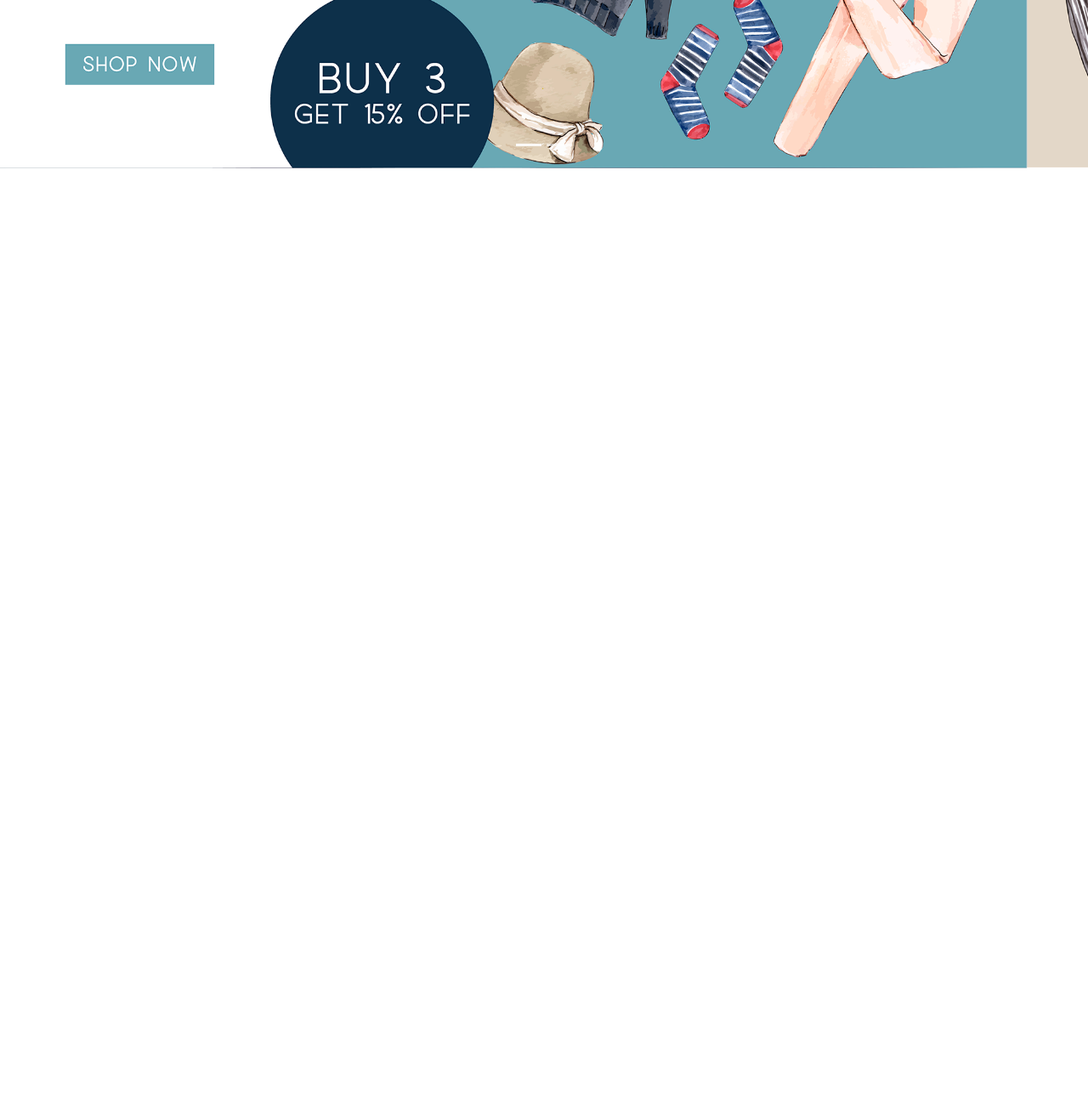
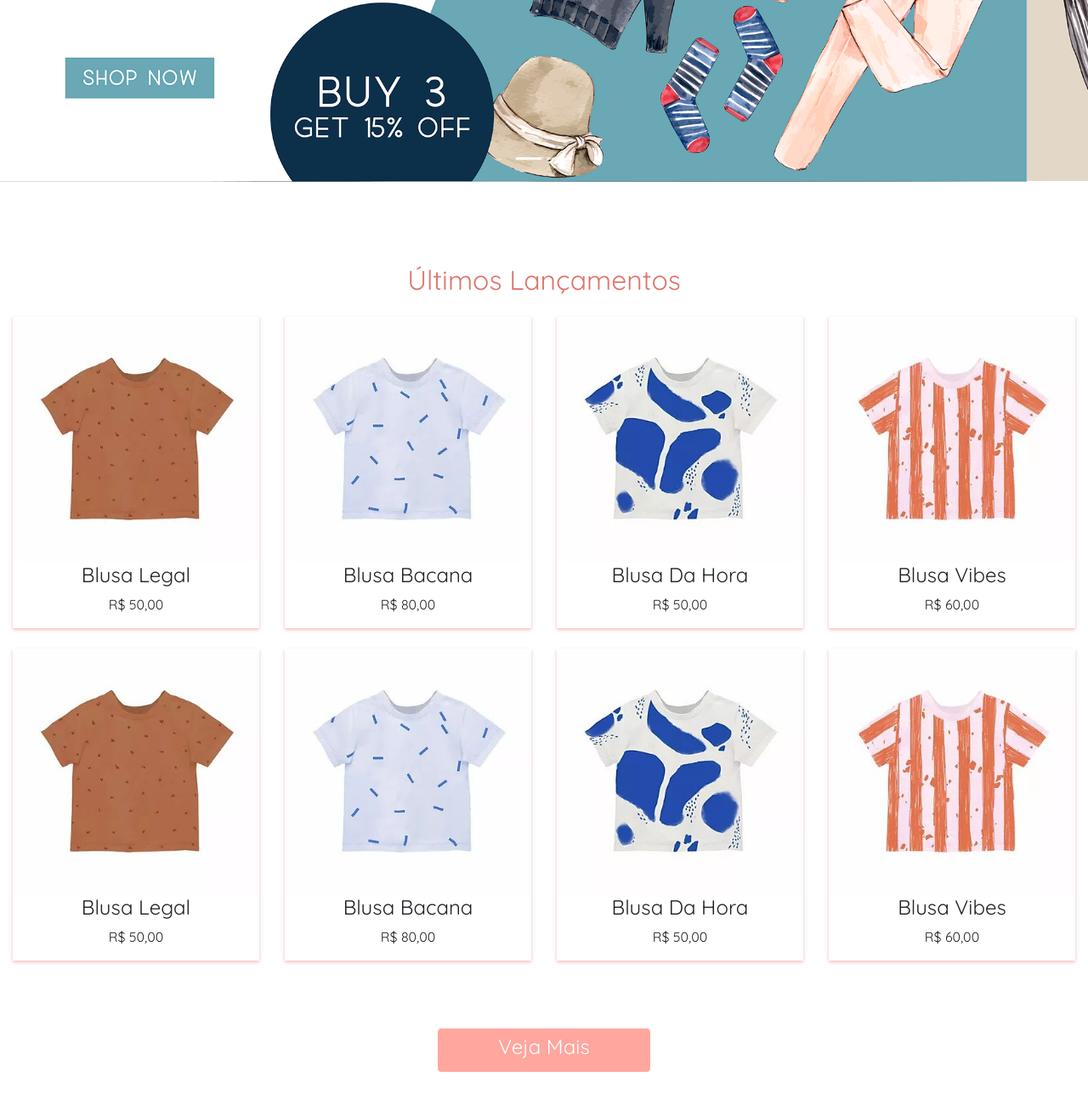
Before and after one commit to leehsanttana/loja-template, a plain HTML site: page index.html in a window 1280 px wide. Shown: the part 786-2086 px from the top of the page at 85% size. Before the commit the page ends 1032 px from the top, so only its background shows below. Drawn offline with nearby package versions, Linux system fonts and the light colour scheme.

Commit message:
adicionando a sessão de produtos no corpo do template

```diff
--- a/css/style.css
+++ b/css/style.css
@@ -1,7 +1,8 @@
 @import url('https://fonts.googleapis.com/css2?family=Quicksand&display=swap');
 
 :root{
-    --bg-nag: #fff9e8;
+    --bg-nav: #fff9e8;
+    --bg-body: #fffdf7;
     --link-color: #FFA69E;
     --link-color-hover: #dd766d;
     --color-tittle: #dd766d;
@@ -11,7 +12,7 @@ body{
     font-family: 'Quicksand', sans-serif !important;
 }
 
-h1{
+h1, h2{
     color: var(--color-tittle);
 }
 
@@ -23,7 +24,11 @@ h1{
 }
 
 .bg-nav{
-    background: var(--bg-nag);
+    background: var(--bg-nav);
+}
+
+.bg-body{
+    background: var(--bg-body);
 }
 
 .nav-link{
@@ -66,7 +71,58 @@ h1{
 .slide {
     margin:0px !important;
    padding: 0px !important;
-  }
+}
+
+.box-product{
+    width: 350px;
+    background: #fff;
+    text-align: center;
+    position: relative;
+}
+
+.box-product-inner{
+    width: 100%;
+    height: 100%;
+    top: 0;
+    position: absolute;
+    transition: .3s ease-in-out;
+}
+
+.botao{
+    visibility: hidden;
+    opacity: 0;
+    width: 200px;
+    position: relative;
+    bottom: -100%;
+    font-size: .9em;
+    transition: .3s ease-in-out !important;
+}
+
+.box-product-inner:hover{
+    background: rgba(255, 249, 232, .5);
+}
+
+.box-product-inner:hover .botao{
+    opacity: 1;
+    bottom: -50%;
+    visibility: visible;
+}
+
+.b-shadow{
+    box-shadow: 0 0.125rem 0.25rem rgba(221, 118, 109, 0.45) !important;
+}
+
+.btn-pink{
+    color: #fff !important;
+    background-color: var(--link-color) !important;
+    border-color: var(--link-color) !important;
+}
+
+.btn-pink:hover{
+    color: #fff !important;
+    background-color: var(--link-color-hover) !important;
+    border-color: var(--link-color-hover) !important;
+}
 
 @media only screen and (min-width: 768px) {
 
--- a/index.html
+++ b/index.html
@@ -47,7 +47,7 @@
 
     <main class="container-fluid py-5">
         <img src="img/rose-boutique-logo-lg.png" alt="rose-boutique" class=" img-fluid mx-auto d-block">
-        <h1 class="text-center mb-2">Roupas - Calçados - Acessórios</h1>
+        <h1 class="text-center mb-4">Roupas - Calçados - Acessórios</h1>
         <div class="row">
             <div class="col-md-12 slide">
                 <div id="slide-banners" class="carousel slide" data-ride="carousel">
@@ -59,10 +59,10 @@
 
                     <div class="carousel-inner">
                         <div class="carousel-item active">
-                            <img src="img/banner1.png" alt="" class="img-fluid">
+                            <img src="img/banners-carousel/banner1.png" alt="" class="img-fluid">
                         </div>
                         <div class="carousel-item">
-                            <img src="img/banner2.png" alt="" class="img-fluid">
+                            <img src="img/banners-carousel/banner2.png" alt="" class="img-fluid">
                         </div>
                     </div>
 
@@ -78,6 +78,103 @@
         </div>
     </main>
 
+    <section class="container-fluid py-5">
+        <h2 class="text-center mb-4">Últimos Lançamentos</h2>
+        <div class="row">
+            <div class="col-md-3 d-flex justify-content-center mb-4">
+                <div class="box-product b-shadow">
+                    <img src="img/produtos/produto1.jpg" alt="" class="img-fluid">
+                    <h4>Blusa Legal</h4>
+                    <p>R$ 50,00</p>
+                    <div class="box-product-inner">
+                        <button class="btn btn-pink botao">Comprar Agora</button>
+                    </div>
+                </div>
+            </div>
+            <div class="col-md-3 d-flex justify-content-center mb-4">
+                <div class="box-product b-shadow">
+                    <img src="img/produtos/produto2.jpg" alt="" class="img-fluid">
+                    <h4>Blusa Bacana</h4>
+                    <p>R$ 80,00</p>
+                    <div class="box-product-inner">
+                        <button class="btn btn-pink botao">Comprar Agora</button>
+                    </div>
+                </div>
+            </div>
+            <div class="col-md-3 d-flex justify-content-center mb-4">
+                <div class="box-product b-shadow">
+                    <img src="img/produtos/produto3.jpg" alt="" class="img-fluid">
+                    <h4>Blusa Da Hora</h4>
+                    <p>R$ 50,00</p>
+                    <div class="box-product-inner">
+                        <button class="btn btn-pink botao">Comprar Agora</button>
+                    </div>
+                </div>
+            </div>
+            <div class="col-md-3 d-flex justify-content-center mb-4">
+                <div class="box-product b-shadow">
+                    <img src="img/produtos/produto4.jpg" alt="" class="img-fluid">
+                    <h4>Blusa Vibes</h4>
+                    <p>R$ 60,00</p>
+                    <div class="box-product-inner">
+                        <button class="btn btn-pink botao">Comprar Agora</button>
+                    </div>
+                </div>
+            </div>
+        </div>
+        <div class="row">
+            <div class="col-md-3 d-flex justify-content-center mb-4">
+                <div class="box-product b-shadow">
+                    <img src="img/produtos/produto1.jpg" alt="" class="img-fluid">
+                    <h4>Blusa Legal</h4>
+                    <p>R$ 50,00</p>
+                    <div class="box-product-inner">
+                        <button class="btn btn-pink botao">Comprar Agora</button>
+                    </div>
+                </div>
+            </div>
+            <div class="col-md-3 d-flex justify-content-center mb-4">
+                <div class="box-product b-shadow">
+                    <img src="img/produtos/produto2.jpg" alt="" class="img-fluid">
+                    <h4>Blusa Bacana</h4>
+                    <p>R$ 80,00</p>
+                    <div class="box-product-inner">
+                        <button class="btn btn-pink botao">Comprar Agora</button>
+                    </div>
+                </div>
+            </div>
+            <div class="col-md-3 d-flex justify-content-center mb-4">
+                <div class="box-product b-shadow">
+                    <img src="img/produtos/produto3.jpg" alt="" class="img-fluid">
+                    <h4>Blusa Da Hora</h4>
+                    <p>R$ 50,00</p>
+                    <div class="box-product-inner">
+                        <button class="btn btn-pink botao">Comprar Agora</button>
+                    </div>
+                </div>
+            </div>
+            <div class="col-md-3 d-flex justify-content-center mb-4">
+                <div class="box-product b-shadow">
+                    <img src="img/produtos/produto4.jpg" alt="" class="img-fluid">
+                    <h4>Blusa Vibes</h4>
+                    <p>R$ 60,00</p>
+                    <div class="box-product-inner">
+                        <button class="btn btn-pink botao">Comprar Agora</button>
+                    </div>
+                </div>
+            </div>
+        </div>
+        <div class="col-md-3 mx-auto d-block mt-5">
+            <a href="#" class="nav-link">
+                <div class="btn btn-pink d-block">
+                    <h4>Veja Mais</h4>
+                </div>
+            </a>
+        </div>
+    </section>
+
+
+
     <script src="https://kit.fontawesome.com/4783fe1c33.js" crossorigin="anonymous"></script>
 
     <script src="https://ajax.googleapis.com/ajax/libs/jquery/3.5.1/jquery.min.js"></script>
```
Also changed, not shown: img/banners-carousel/banner1.png (renamed from img/banner1.png), img/banners-carousel/banner2.png (renamed from img/banner2.png), img/produtos/produto1.jpg (added), img/produtos/produto2.jpg (added), img/produtos/produto3.jpg (added), img/produtos/produto4.jpg (added), img/rose-boutique-logo-lg.png.
